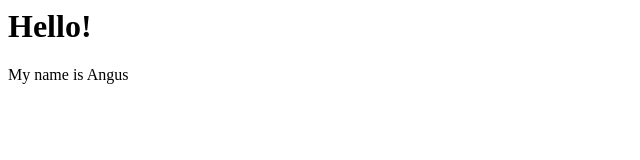
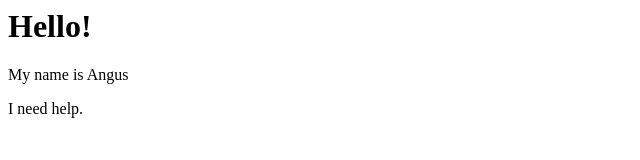
Before and after one commit to 6Rngus/NetSec-b10401012-webproject, a plain HTML site: page index.html in a window 1280 px wide. Shown: the full height of the page, 0-640 px from the left. Drawn offline with Linux system fonts and the light colour scheme.

Commit message:
Update index.html

```diff
--- a/index.html
+++ b/index.html
@@ -5,5 +5,6 @@
   <body>
     <h1>Hello!</h1>
     <p>My name is Angus</p>
+    <p>I need help.</p>
   </body>
 </html>
```
